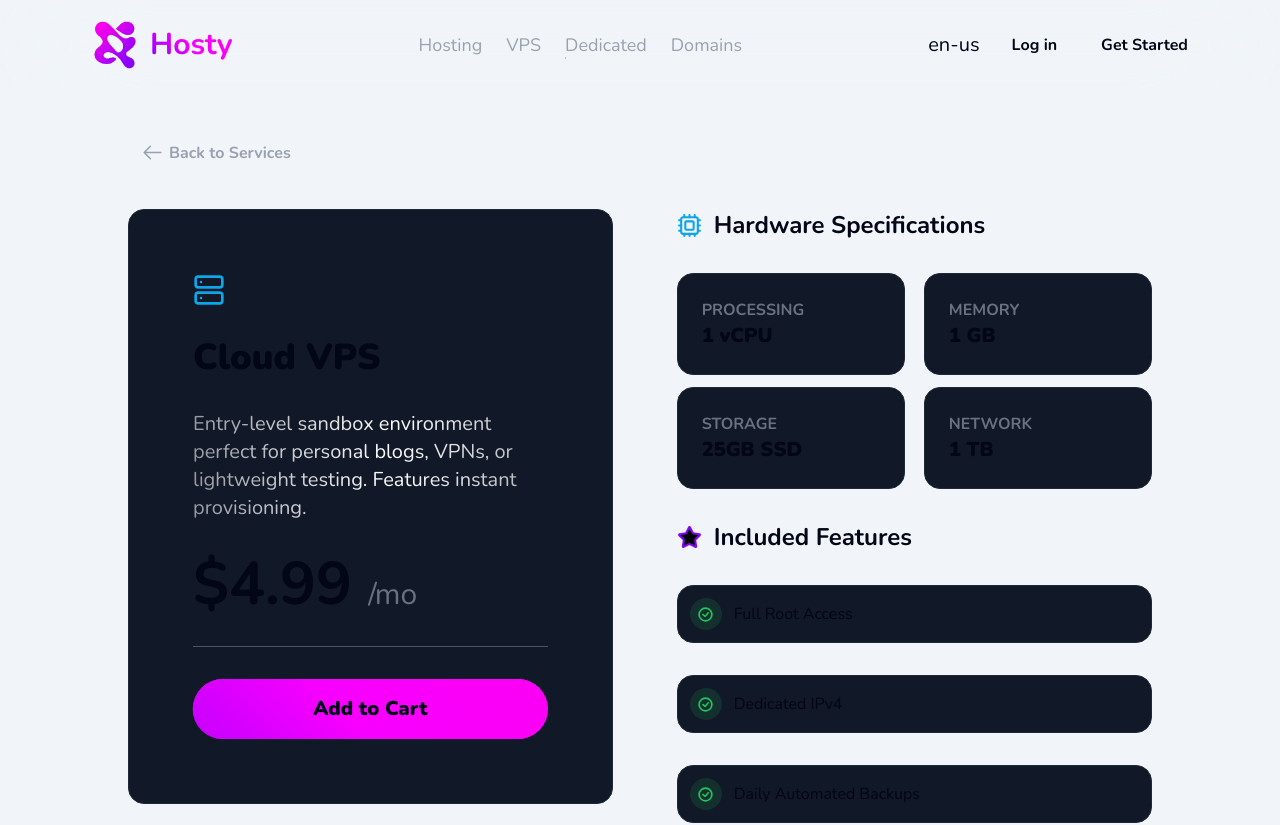
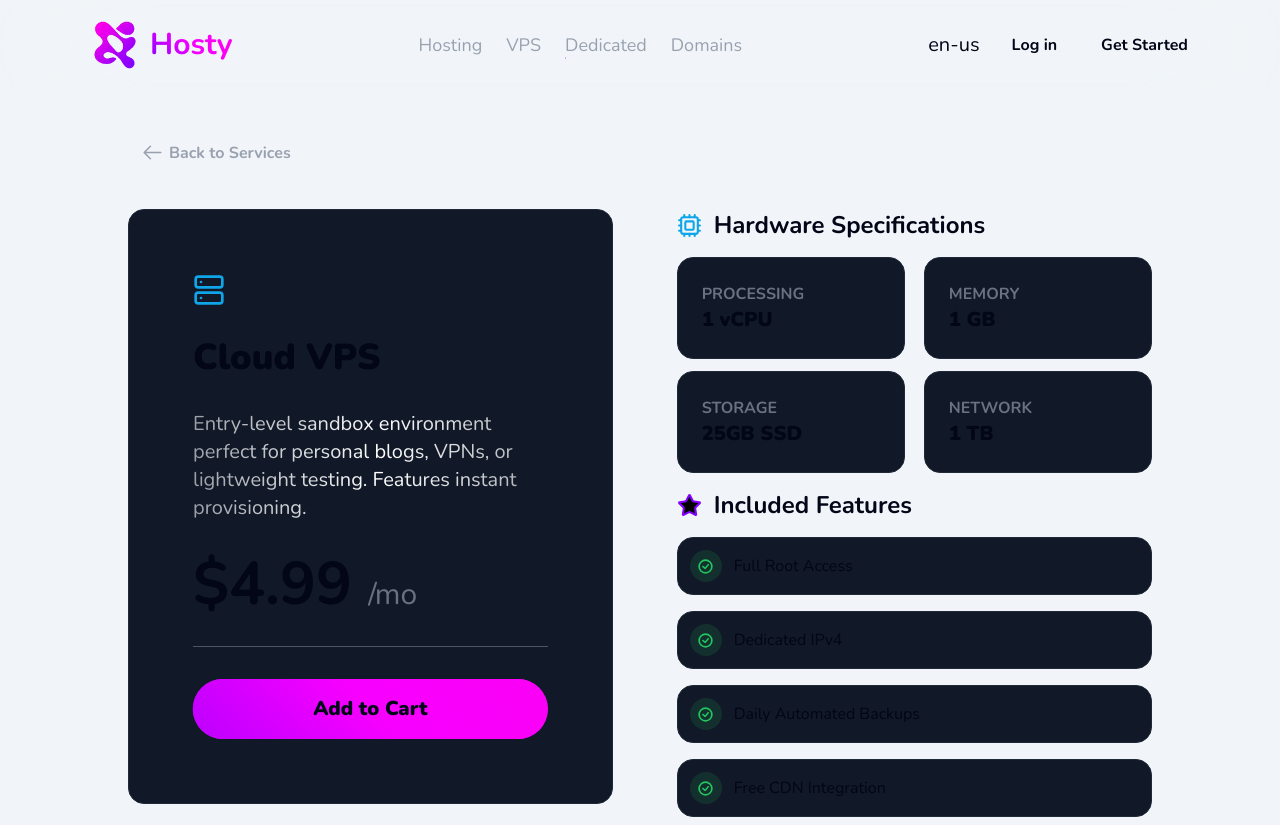
Before and after one commit to AymenBraikia/hosty, a Next.js app: page /plan in a window 1280 px wide. Shown: the top 825 px of the page. Built offline with nearby package versions, Linux system fonts and the light colour scheme.

Commit message:
gap reduced

```diff
--- a/app/plan/body.tsx
+++ b/app/plan/body.tsx
@@ -536,7 +536,7 @@ export default function Body() {
 
 					<AtcBtn />
 				</div>
-				<div className="flex flex-col justify-start items-start w-1/2 gap-8">
+				<div className="flex flex-col justify-start items-start w-1/2 gap-4">
 					<h4 className="text-2xl font-bold flex justify-start items-center gap-3">
 						<Cpu color="var(--clr-primary)" s={25} /> Hardware Specifications
 					</h4>
```
